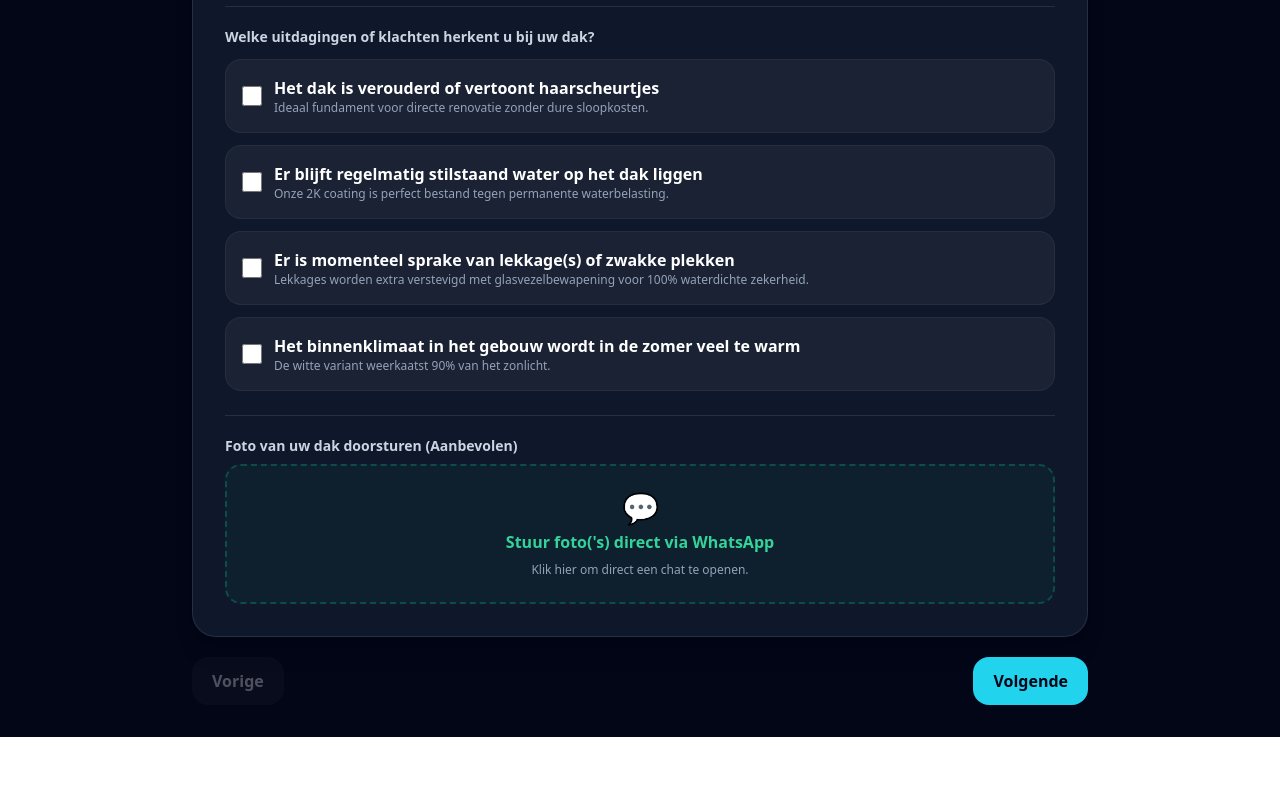
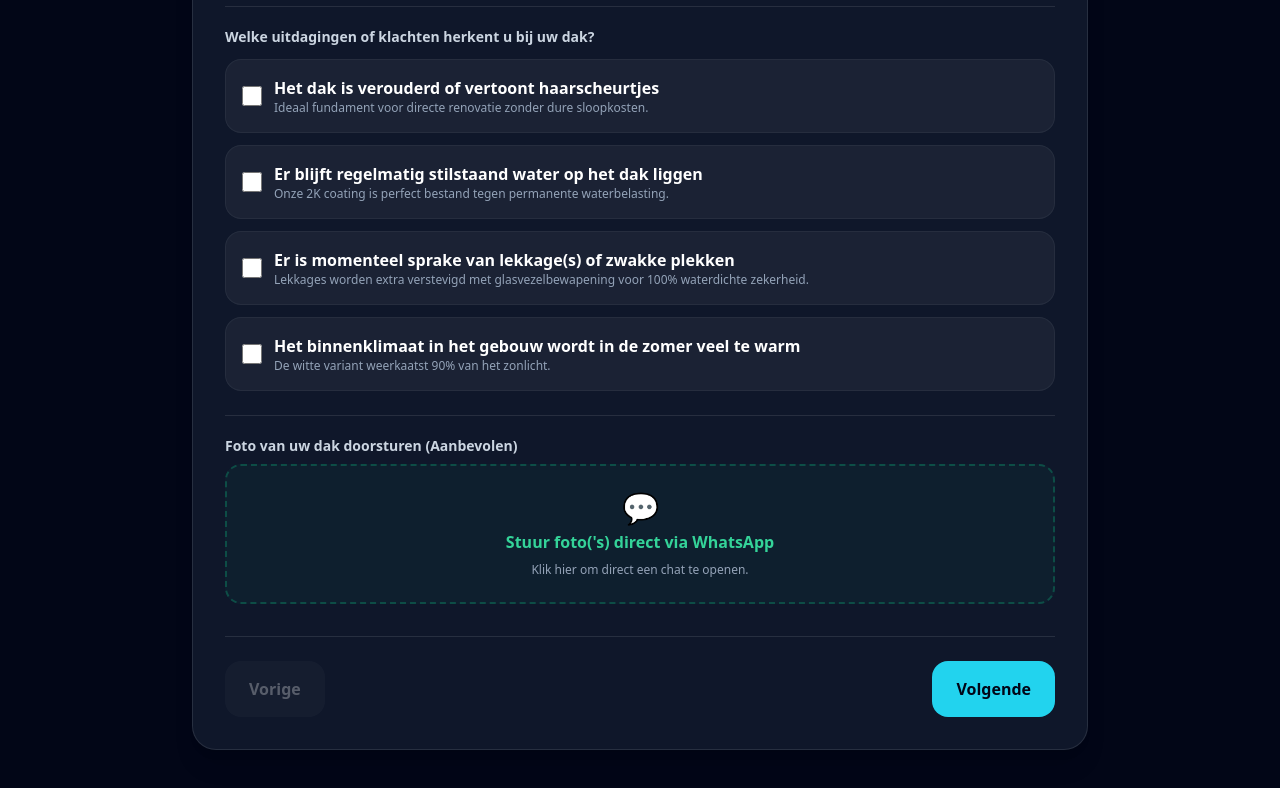
Before and after one commit to vanderzwaagandreas-glitch/prodakcoating-rekenapp-clean, a React (Vite) app: page / in a window 1280 px wide. Shown: the part 1363-2151 px from the top of the page. Before the commit the page ends 2100 px from the top, so only its background shows below. Built offline with nearby package versions, Linux system fonts and the light colour scheme.

Commit message:
Update App.jsx
space

```diff
--- a/src/App.jsx
+++ b/src/App.jsx
@@ -244,7 +244,8 @@ export default function ProDakcoatingRekenApp() {
   };
 
   return (
-    <div className="min-h-screen bg-slate-950 text-white p-4 md:p-8 font-sans pb-72">
+    // HARDCODED PADDING-BOTTOM ZODAT DE TRUSTBALK NERGENS MEER OVERHEEN VALT
+    <div className="min-h-screen bg-slate-950 text-white p-4 md:p-8 font-sans" style={{ paddingBottom: "350px" }}>
       <div className="max-w-4xl mx-auto">
         <section className="rounded-3xl bg-slate-900 border border-white/10 p-6 mb-5 shadow-xl">
           <p className="text-cyan-300 text-sm font-bold uppercase tracking-widest">ProDakcoating</p>
@@ -596,12 +597,14 @@ export default function ProDakcoatingRekenApp() {
               </div>
             </div>
           )}
+
+          {/* VASTE KNOPPEN IN HET GRIJZE BLOK */}
+          <div className="mt-8 pt-6 border-t border-white/10 flex justify-between items-center">
+            <button type="button" disabled={step === 1} onClick={() => handleSetStep(step - 1)} className="rounded-2xl px-6 py-4 bg-white/10 hover:bg-white/20 disabled:opacity-30 font-bold transition-all">Vorige</button>
+            <button type="button" disabled={step === 6} onClick={() => handleSetStep(Math.min(6, step + 1))} className="rounded-2xl px-6 py-4 bg-cyan-400 hover:bg-cyan-300 text-slate-950 disabled:opacity-30 font-black transition-all">Volgende</button>
+          </div>
+
         </main>
-
-        <div className="flex justify-between mt-5">
-          <button type="button" disabled={step === 1} onClick={() => handleSetStep(step - 1)} className="rounded-2xl px-5 py-3 bg-white/10 disabled:opacity-30 font-bold">Vorige</button>
-          <button type="button" disabled={step === 6} onClick={() => handleSetStep(Math.min(6, step + 1))} className="rounded-2xl px-5 py-3 bg-cyan-400 text-slate-950 disabled:opacity-30 font-black">Volgende</button>
-        </div>
       </div>
 
       {/* ROBUUSTE TRUST-BALK MET TELEFOONNUMMER ONDERIN HET SCHERM */}
```
